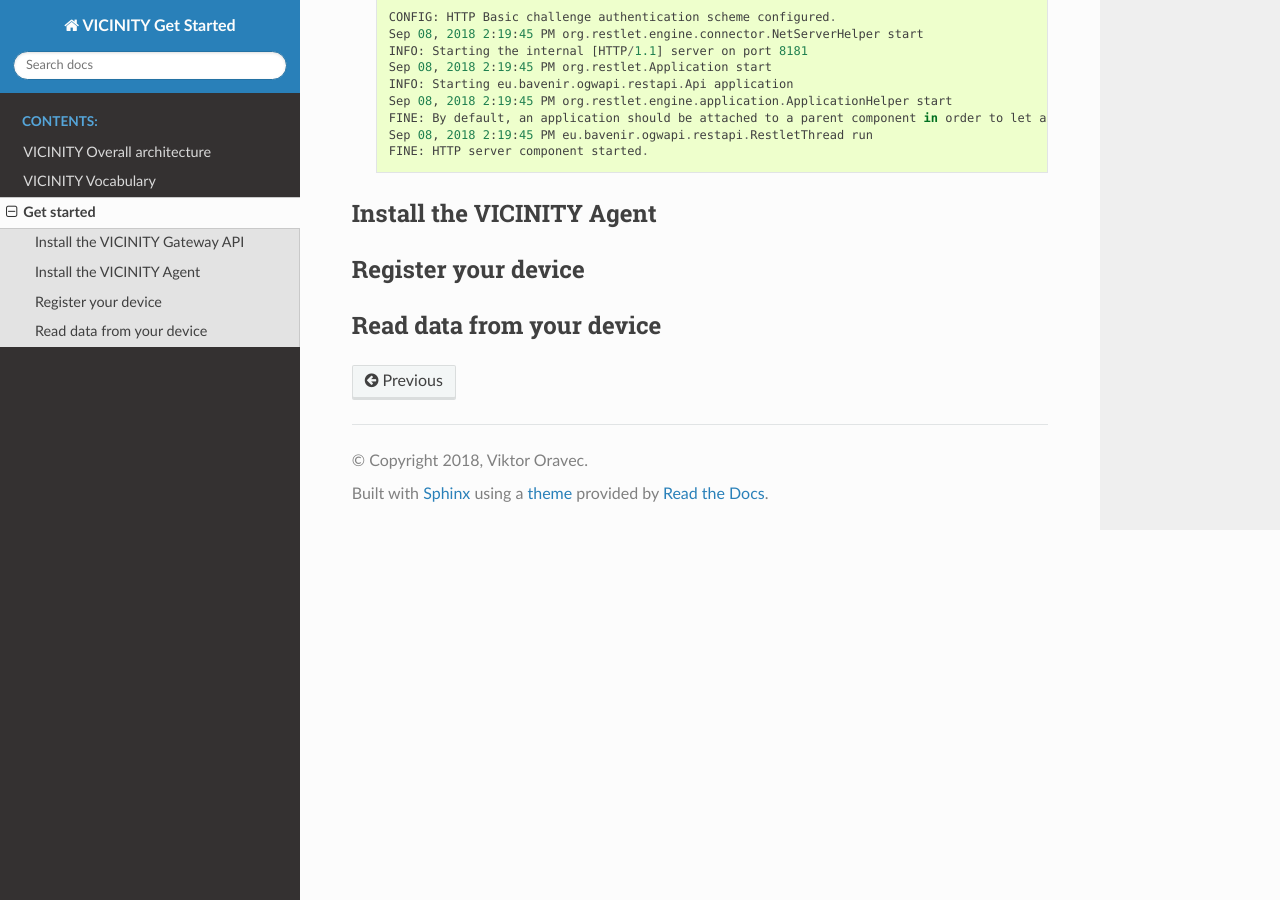
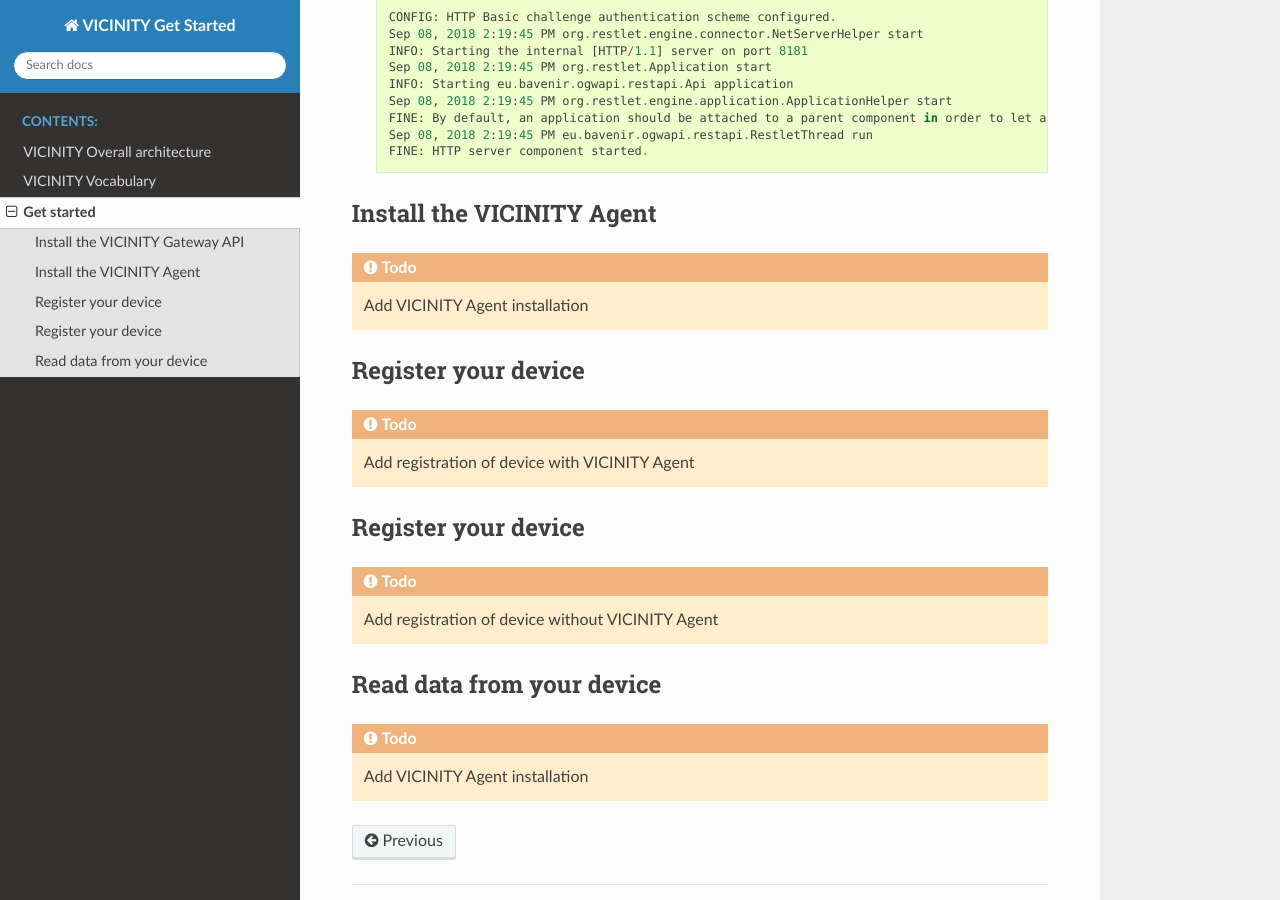
Before and after one commit to vicinityh2020/vicinity-get-started, a Sphinx documentation site: the page built from docs/getstarted.rst, in a window 1280 px wide and 900 px high, scrolled down 1161 px. Built offline with Sphinx 7.4.7 and the Read the Docs theme 2.0.0, drawn with Linux system fonts in a browser that asks for light colours; formulas are drawn with MathJax 3.

```diff
--- a/docs/conf.py
+++ b/docs/conf.py
@@ -44,7 +44,7 @@
     'sphinx.ext.intersphinx',
     'sphinx.ext.todo',
     'sphinx.ext.imgmath',
-    'sphinx.ext.githubpages',
+    'sphinx.ext.githubpages'
 ]
 
 # Add any paths that contain templates here, relative to this directory.
--- a/docs/getstarted.rst
+++ b/docs/getstarted.rst
@@ -71,10 +71,22 @@
 Install the VICINITY Agent
 -----------------------------------------------
 
+.. todo:: Add VICINITY Agent installation
+
 -----------------------------------------------
 Register your device
 -----------------------------------------------
 
+.. todo::  Add registration of device with VICINITY Agent
+
+-----------------------------------------------
+Register your device
+-----------------------------------------------
+
+.. todo:: Add registration of device without VICINITY Agent
+
 -----------------------------------------------
 Read data from your device
 -----------------------------------------------
+
+.. todo:: Add VICINITY Agent installation
```
Also changed, not shown: 6 other files.
